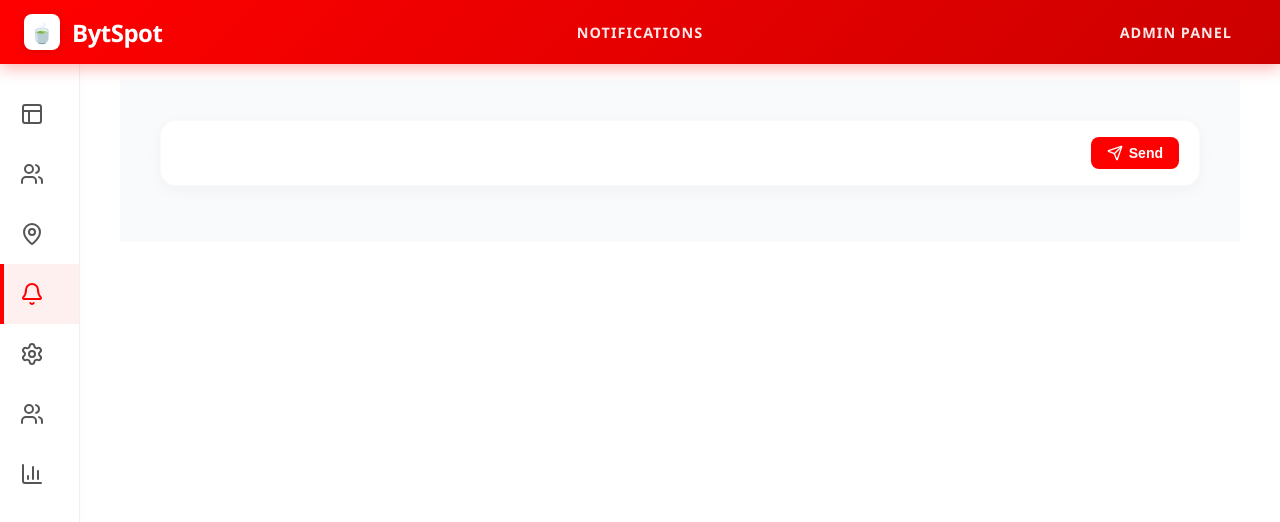
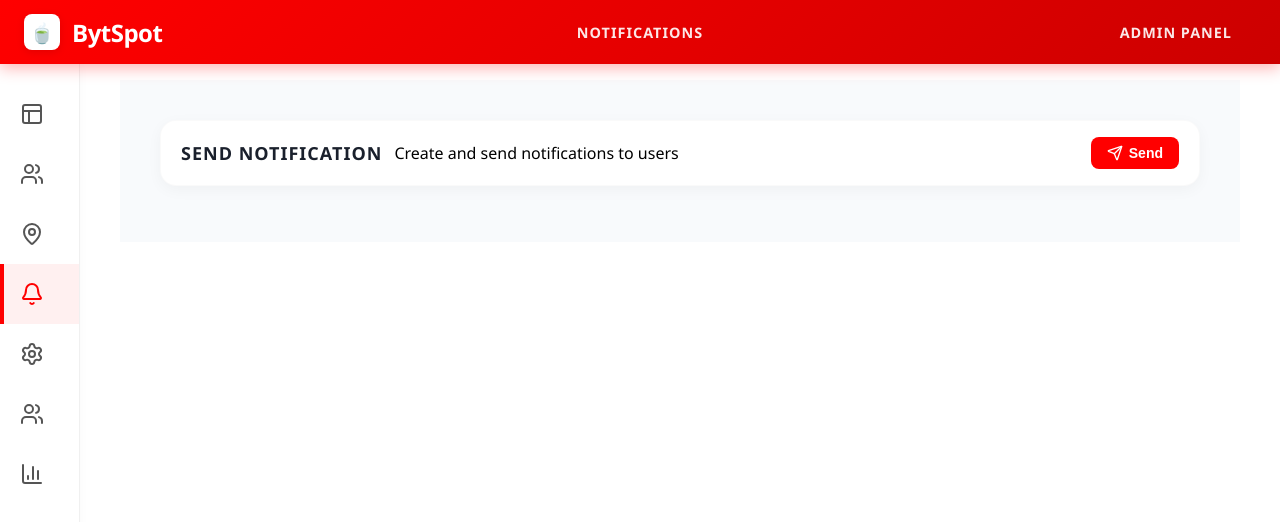
Before and after one commit to Sinxn-coder/chai-in, a React (Vite) app: page / in a window 1280 px wide. Both pictures are taken after a click on the item 39 px from the left and 294 px from the top of the page. Shown: the top 522 px of the page. Built offline with nearby package versions, Linux system fonts and the light colour scheme.

Commit message:
Add descriptive text to the send notification card

```diff
--- a/src/PushNotifications.jsx
+++ b/src/PushNotifications.jsx
@@ -27,7 +27,10 @@ const PushNotifications = () => {
   return (
     <div className="push-notifications">
       <div className="notifications-header">
-        <h2>Send Notification</h2>
+        <div className="header-left">
+          <h2>Send Notification</h2>
+          <p>Create and send notifications to users</p>
+        </div>
         <button
           className="send-notification-btn"
           onClick={(e) => {
```
